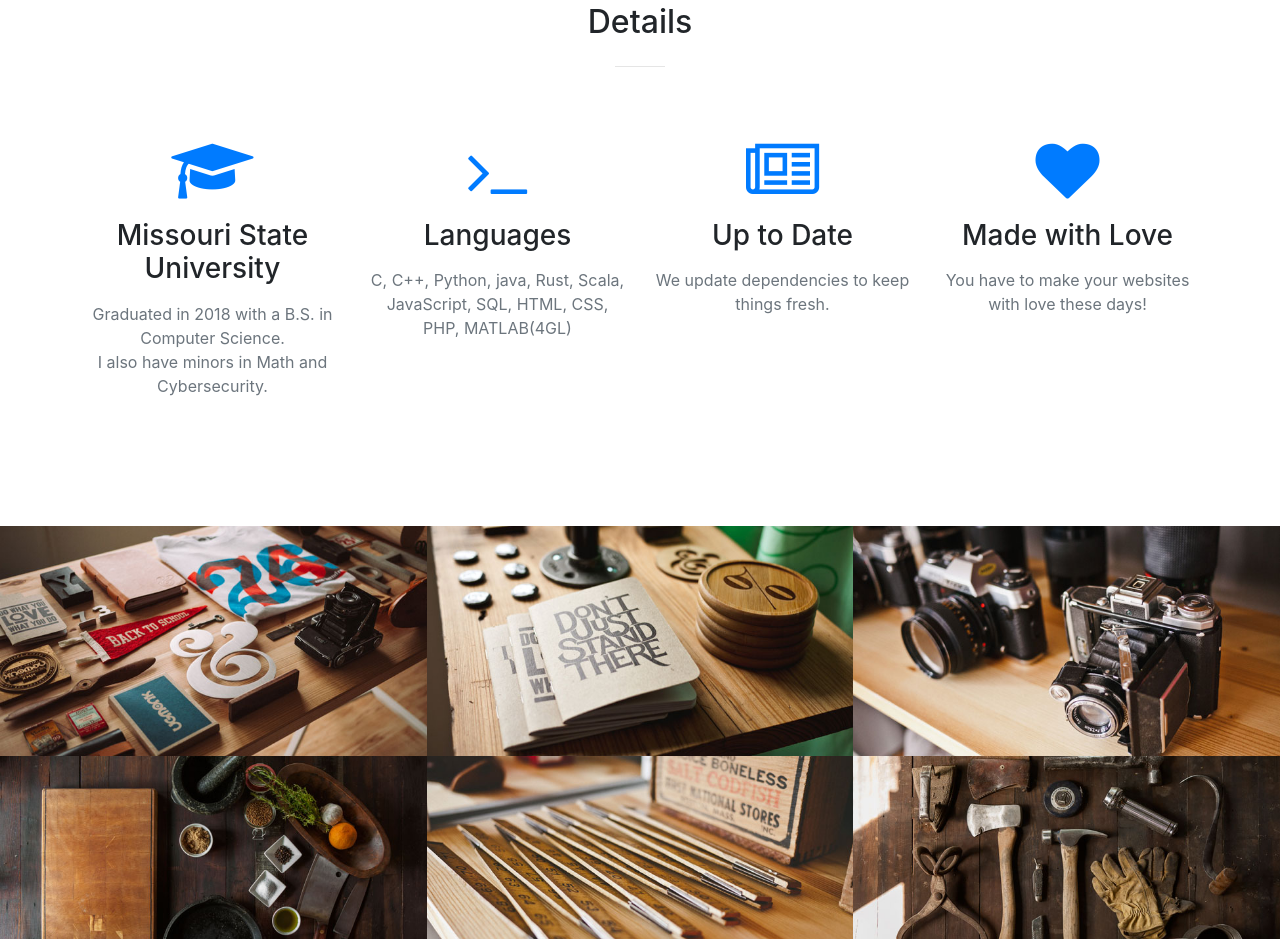
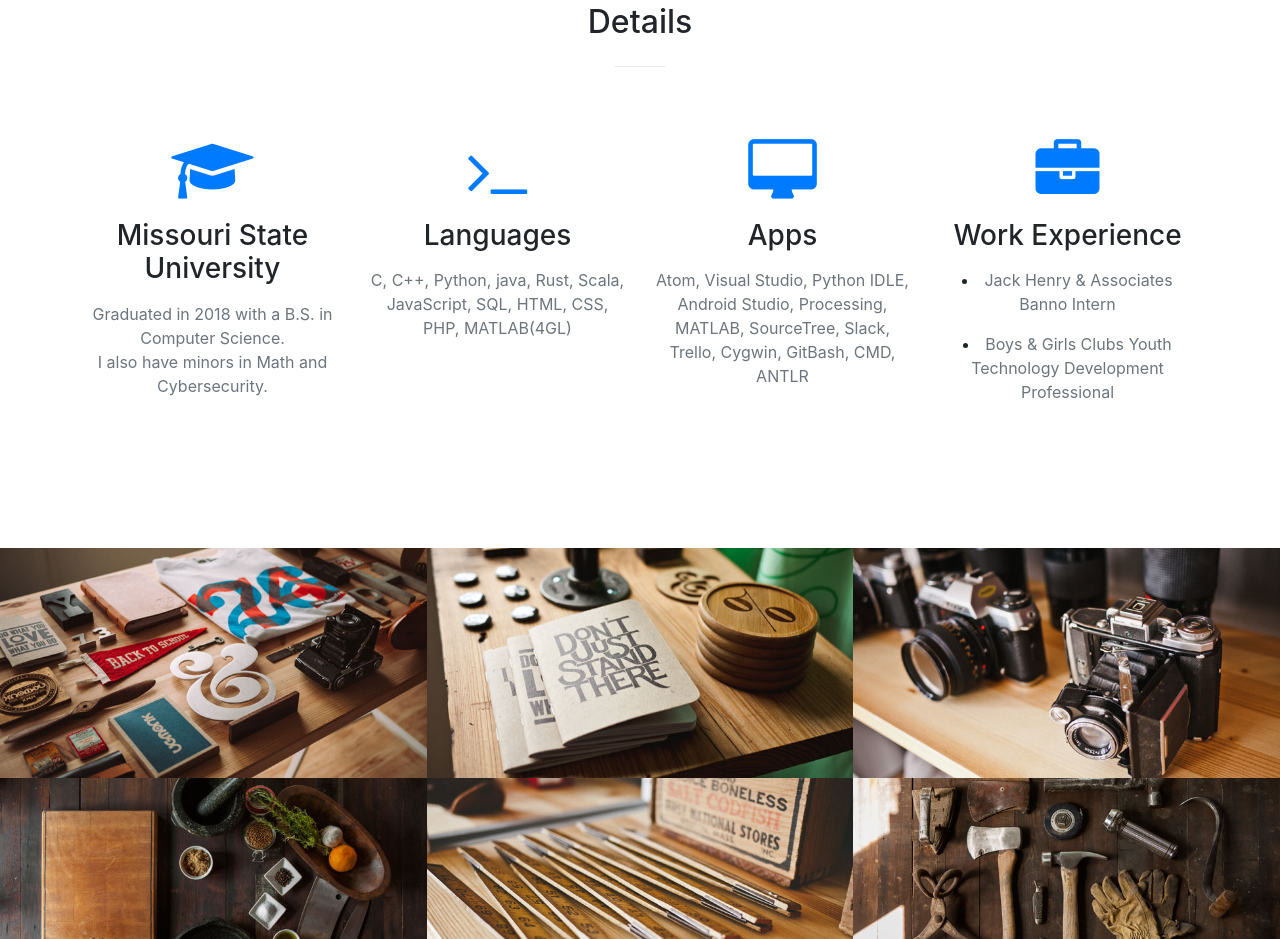
Before and after one commit to alkgreer/alkgreer.github.io, a website with bundled scripts: page index.html in a window 1280 px wide. Shown: the part 1354-2293 px from the top of the page. Built offline with nearby package versions, Linux system fonts and the light colour scheme.

Commit message:
apps and work experience

```diff
--- a/index.html
+++ b/index.html
@@ -109,16 +109,21 @@
           </div>
           <div class="col-lg-3 col-md-6 text-center">
             <div class="service-box mt-5 mx-auto">
-              <i class="fa fa-4x fa-newspaper-o text-primary mb-3 sr-icons"></i>
-              <h3 class="mb-3">Up to Date</h3>
-              <p class="text-muted mb-0">We update dependencies to keep things fresh.</p>
+              <i class="fa fa-4x fa-desktop text-primary mb-3 sr-icons"></i>
+              <h3 class="mb-3">Apps</h3>
+              <p class="text-muted mb-0">Atom, Visual Studio, Python IDLE, Android Studio, Processing, MATLAB, SourceTree, Slack, Trello, Cygwin, GitBash, CMD, ANTLR</p>
             </div>
           </div>
           <div class="col-lg-3 col-md-6 text-center">
             <div class="service-box mt-5 mx-auto">
-              <i class="fa fa-4x fa-heart text-primary mb-3 sr-icons"></i>
-              <h3 class="mb-3">Made with Love</h3>
-              <p class="text-muted mb-0">You have to make your websites with love these days!</p>
+              <i class="fa fa-4x fa-briefcase text-primary mb-3 sr-icons"></i>
+              <h3 class="mb-3">Work Experience</h3>
+              <li class="mb-3">
+                <a class="text-muted mb-0">Jack Henry & Associates Banno Intern</a>
+              </li>
+              <li class="mb-3">
+                <a class="text-muted mb-0">Boys & Girls Clubs Youth Technology Development Professional</a>
+              </li>
             </div>
           </div>
         </div>
```
